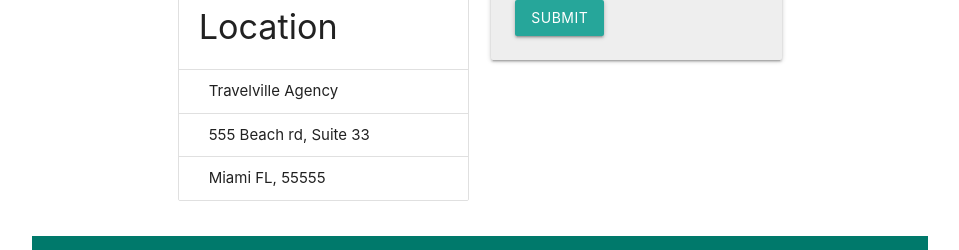
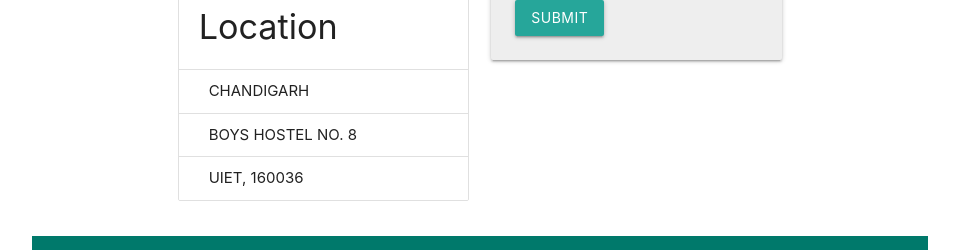
Before and after one commit to hello-abhinav/material-google, a plain HTML site: page index.html in a window 1280 px wide. Shown: the part 2719-2969 px from the top of the page, without its empty margins (160-1119 px from the left). Drawn offline with nearby package versions, Linux system fonts and the light colour scheme.

Commit message:
Update index.html

```diff
--- a/index.html
+++ b/index.html
@@ -292,9 +292,9 @@
             <li class="collection-header">
               <h4>Location</h4>
             </li>
-            <li class="collection-item">Travelville Agency</li>
-            <li class="collection-item">555 Beach rd, Suite 33</li>
-            <li class="collection-item">Miami FL, 55555</li>
+            <li class="collection-item">CHANDIGARH</li>
+            <li class="collection-item">BOYS HOSTEL NO. 8</li>
+            <li class="collection-item">UIET, 160036</li>
           </ul>
         </div>
         <div class="col s12 m6">
```
